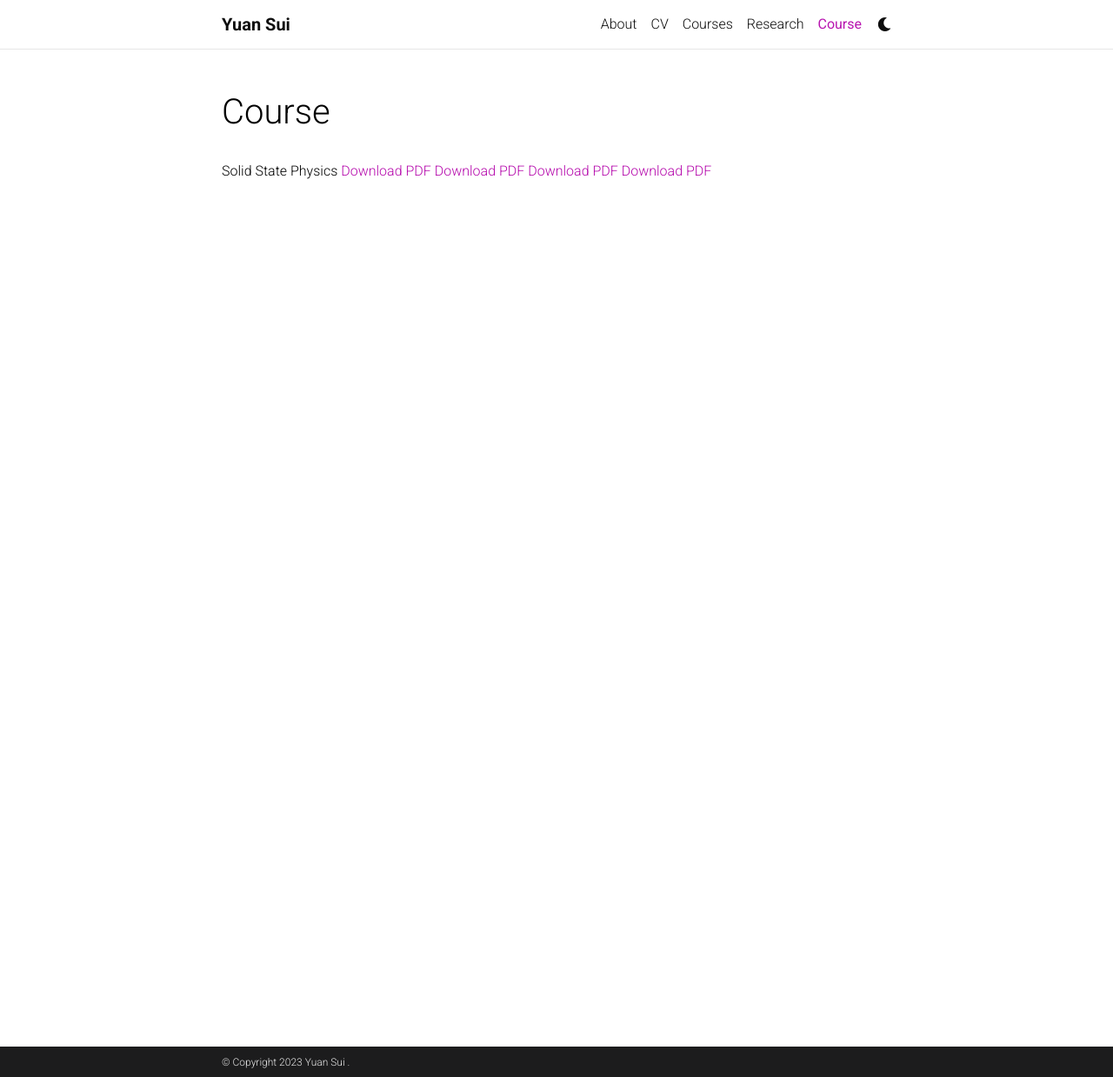
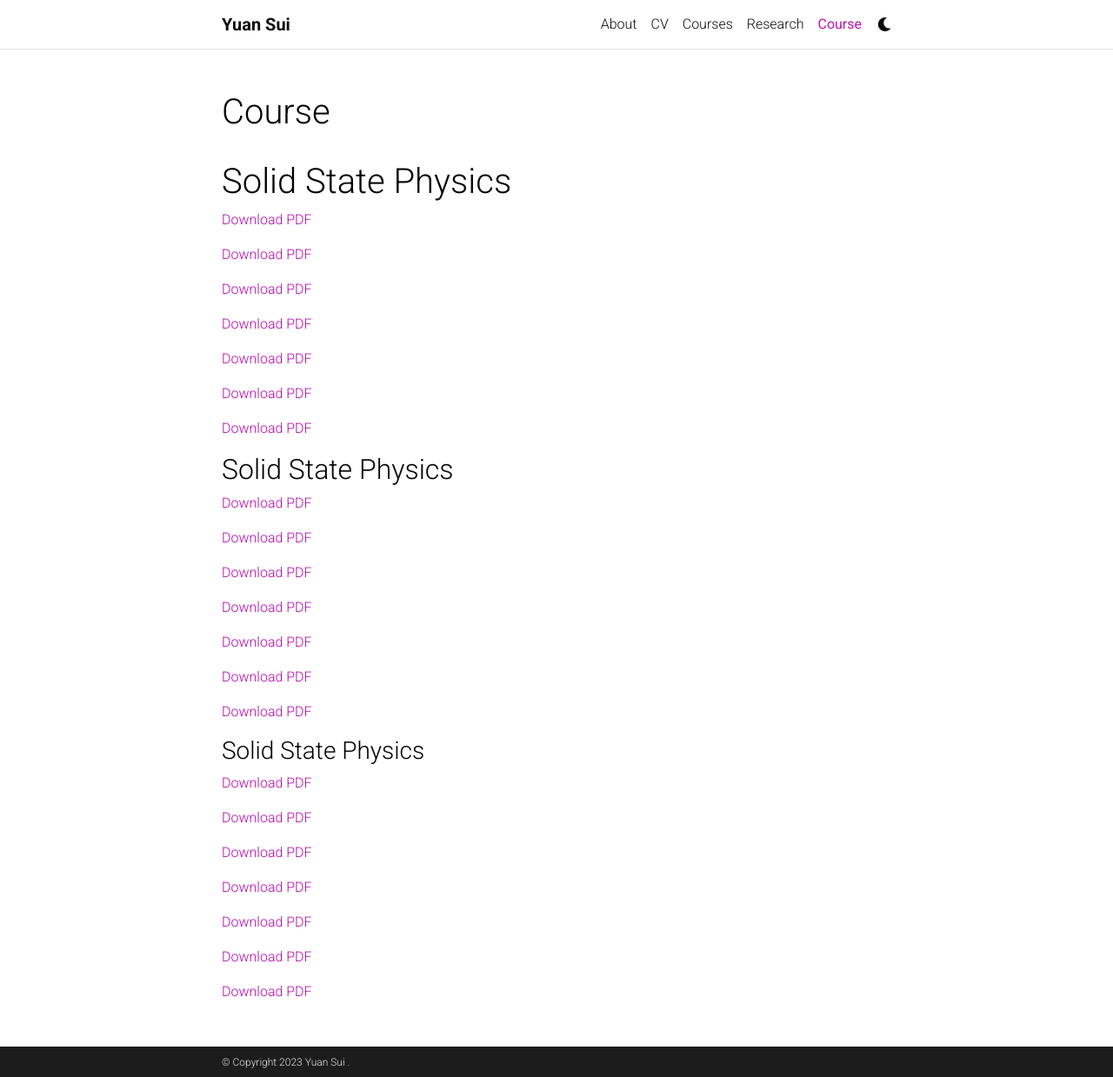
Before and after one commit to sufrepmia/al-folio_theme, a Jekyll site: the page built from _pages/courses.md, in a window 1280 px wide and 1239 px high. Shown: the whole window at 87% size. Built offline with Jekyll 4.4.1, drawn with Linux system fonts in a browser that asks for light colours; comment, search, counter and statistics services are not loaded; a style sheet for code colours, icons or effects is not loaded.

Commit message:
Update course.html

```diff
--- a/_layouts/course.html
+++ b/_layouts/course.html
@@ -10,14 +10,30 @@ layout: default
           </header>
 
           <article>
-            Solid State Physics
-            <a href="/course/1.pdf">Download PDF</a>
-
-            <a href="/course/1.pdf">Download PDF</a>
-
-            <a href="/course/1.pdf">Download PDF</a>
-
-            <a href="/course/1.pdf">Download PDF</a>
+            <h1>Solid State Physics</h1>
+            <p><a href="/course/1.pdf">Download PDF</a></p>
+            <p><a href="/course/1.pdf">Download PDF</a></p>
+            <p><a href="/course/1.pdf">Download PDF</a></p>
+            <p><a href="/course/1.pdf">Download PDF</a></p>
+            <p><a href="/course/1.pdf">Download PDF</a></p>
+            <p><a href="/course/1.pdf">Download PDF</a></p>
+            <p><a href="/course/1.pdf">Download PDF</a></p>
+            <h2>Solid State Physics</h2>
+            <p><a href="/course/1.pdf">Download PDF</a></p>
+            <p><a href="/course/1.pdf">Download PDF</a></p>
+            <p><a href="/course/1.pdf">Download PDF</a></p>
+            <p><a href="/course/1.pdf">Download PDF</a></p>
+            <p><a href="/course/1.pdf">Download PDF</a></p>
+            <p><a href="/course/1.pdf">Download PDF</a></p>
+            <p><a href="/course/1.pdf">Download PDF</a></p>
+            <h3>Solid State Physics</h3>
+            <p><a href="/course/1.pdf">Download PDF</a></p>
+            <p><a href="/course/1.pdf">Download PDF</a></p>
+            <p><a href="/course/1.pdf">Download PDF</a></p>
+            <p><a href="/course/1.pdf">Download PDF</a></p>
+            <p><a href="/course/1.pdf">Download PDF</a></p>
+            <p><a href="/course/1.pdf">Download PDF</a></p>
+            <p><a href="/course/1.pdf">Download PDF</a></p>
 
           </article>
 
```
